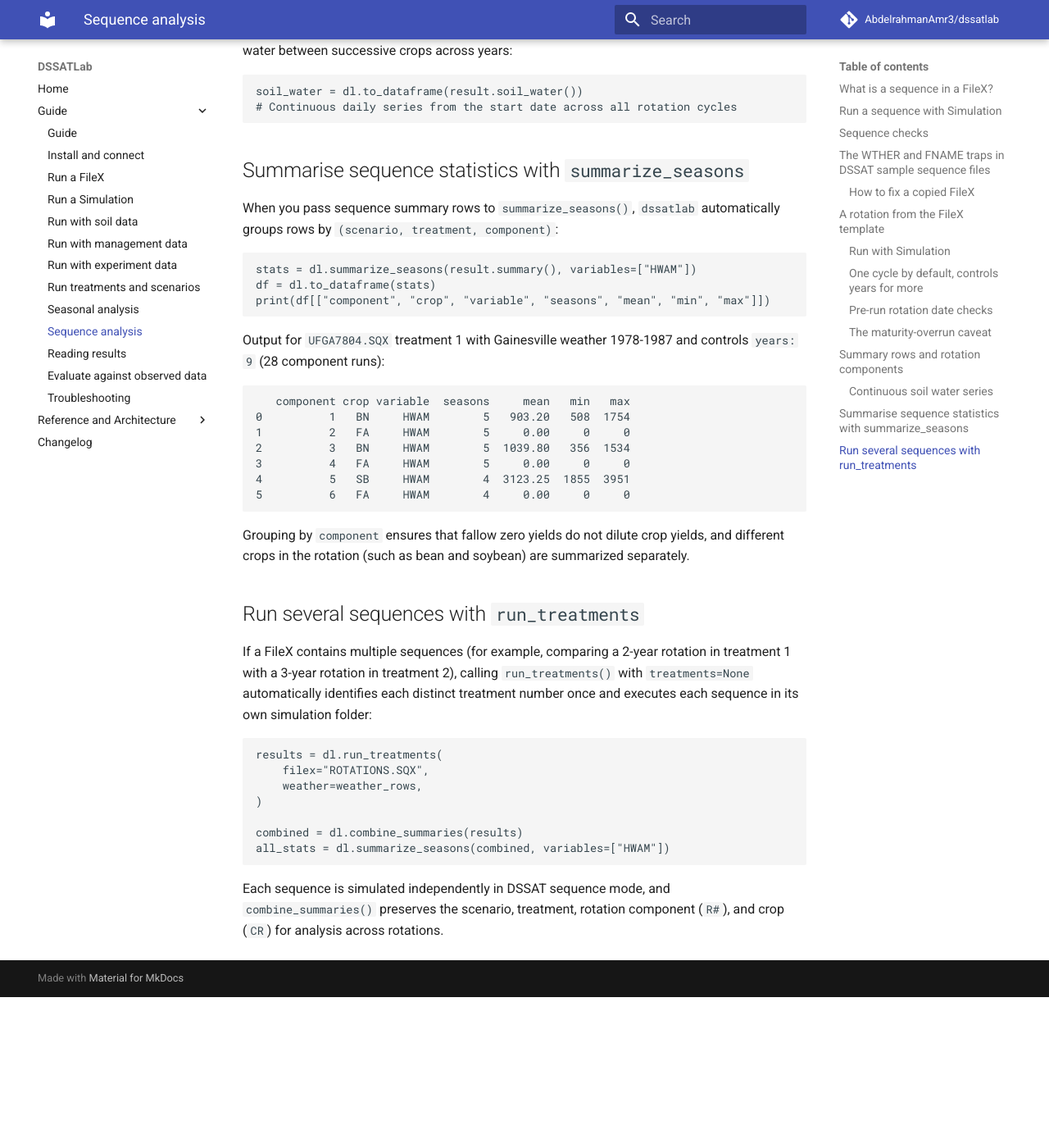
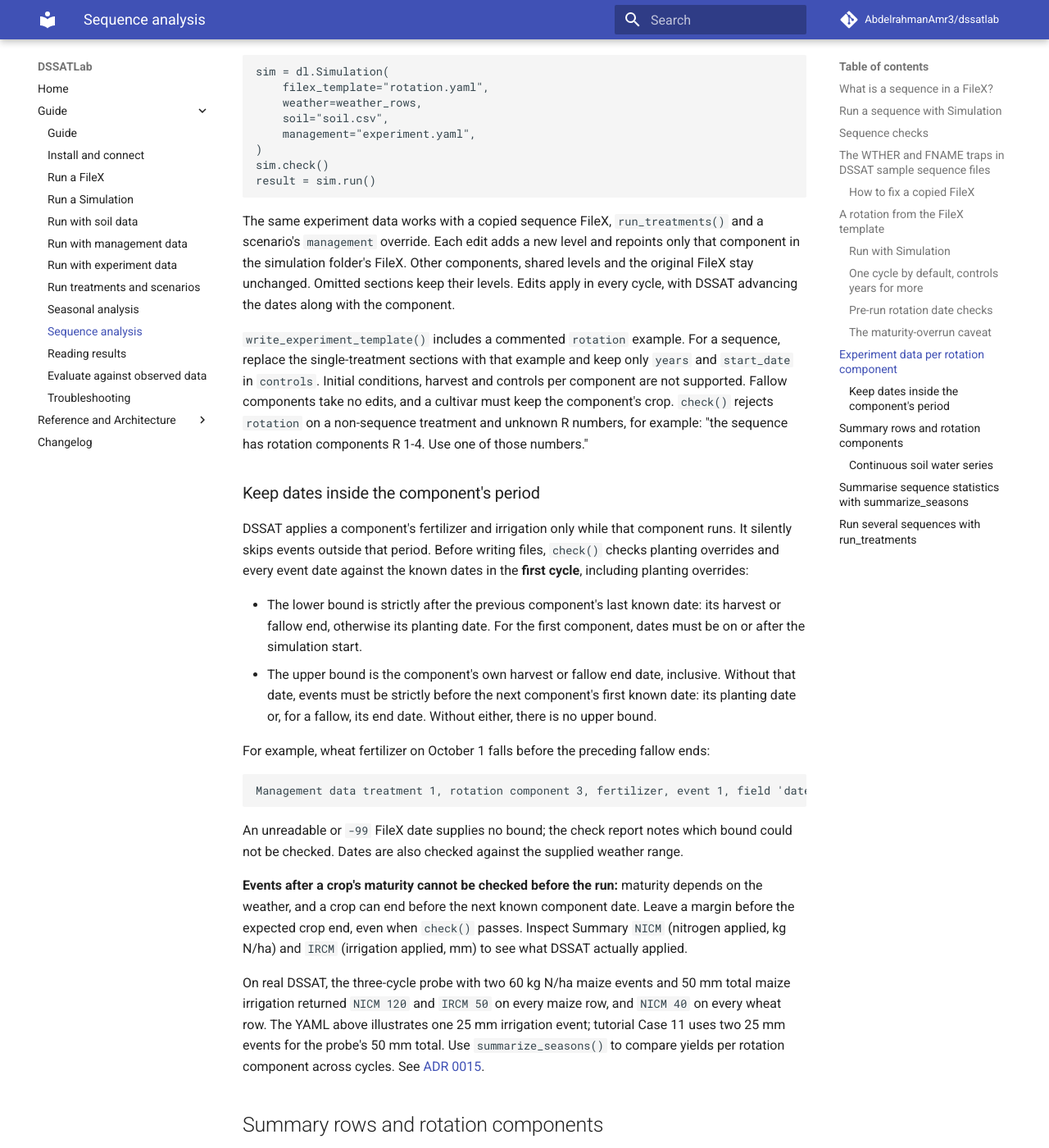
Before and after one commit to AbdelrahmanAmr3/dssatlab, an MkDocs documentation site: the page built from docs/guide/sequence.md, in a window 1280 px wide and 1400 px high, scrolled down 7086 px. Shown: the whole window at 82% size. Built offline with MkDocs 1.6.1 and Material for MkDocs 9.7.7, drawn with Linux system fonts in a browser that asks for light colours; comment, search, counter and statistics services are not loaded; before the commit the page ends 8302 px from its top, so only the background shows below that; some of the changed text lies outside the part shown.

Commit message:
Docs, tutorial Case 11, changelog and version 0.13.2
Closes #151

Co-Authored-By: Claude Opus 5.5 <noreply@anthropic.com>

````diff
--- a/docs/guide/sequence.md
+++ b/docs/guide/sequence.md
@@ -75,11 +75,7 @@ Because DSSAT's sequence mode has strict formatting and execution constraints, `
    FileX NYERS 10: the sequence runs from 1978-04-20 through 1988-04-18, after the weather data ends (1987-12-31). Supply weather through 1988-04-18, or fewer years.
    ```
    If `years` was set via experiment data controls, the prefix is `Controls years 10: ...`.
-6. **Experiment data restrictions**: For a sequence, experiment data currently accepts only `controls` with `years` and/or `start_date` (applied to a copy of the first component's controls level):
-   ```text
-   Treatment 1 is a sequence of 6 rotation components; experiment data for a sequence takes only controls years and start_date. Edit the components in the FileX for other changes.
-   ```
-   To modify cultivars, planting dates, or fertilizer for individual rotation components, edit them directly in the FileX.
+6. **Experiment data restrictions**: A sequence entry accepts `controls` with `years` and/or `start_date`, and `rotation` for edits to individual crop components. Controls apply to a copy of the first component's controls level. See [Experiment data per rotation component](#experiment-data-per-rotation-component) for the supported sections and date checks.
 
 ## The WTHER and FNAME traps in DSSAT sample sequence files
 
@@ -195,7 +191,7 @@ sim = dl.Simulation(
 result = sim.run()
 ```
 
-With `years: 3`, the rotation runs for 3 full cycles, returning 12 summary rows cycling through components 1–4. Experiment data for a rotation template is restricted to controls `years` and `start_date` (modifying management for individual rotation components via experiment data is deferred to v0.13.2). You can also run a rotation template with `run_treatments(filex_template=rotation)`.
+With `years: 3`, the rotation runs for 3 full cycles, returning 12 summary rows cycling through components 1–4. Experiment data can also edit individual crop components through `rotation`, as described below. You can also run a rotation template with `run_treatments(filex_template=rotation)`.
 
 ### Pre-run rotation date checks
 
@@ -223,6 +219,95 @@ To protect against silent year skips, `dssatlab` validates all calendar dates be
 ### The maturity-overrun caveat
 
 When a crop is harvested at maturity (`harvest_date` omitted), DSSAT determines its actual harvest date dynamically based on weather conditions during simulation. In certain weather years, crop development may be delayed, causing the crop to mature after the next component's calendar date. When this happens, DSSAT moves the next component forward by an entire year. Because weather-driven maturity cannot be predicted prior to the run, this overrun cannot be caught by pre-run checks. To prevent unintended year shifts, specify an explicit `harvest_date` or leave an adequate buffer margin (such as a fallow period) before the following crop.
+
+## Experiment data per rotation component
+
+Give each crop its own planting, cultivar, fertilizer or irrigation in experiment data. Put
+`rotation` beside `controls` under the treatment number: it is a dictionary keyed by the
+rotation component's **R number**, as shown in the FileX TREATMENTS row and Summary's `R#`.
+For a rotation FileX template, R 1 is the first entry of the template's `rotation` list,
+R 2 the second, and so on. A copied FileX keeps its own R numbers.
+
+For the maize, fallow, wheat, fallow sequence above, save this as `experiment.yaml`:
+
+```yaml
+treatments:
+  1:
+    controls: {years: 3}
+    rotation:
+      1:
+        fertilizer:
+          - {date: "1978-03-15", material: FE005, application: AP001, depth: 5, n: 60}
+          - {date: "1978-04-20", material: FE005, application: AP001, depth: 5, n: 60}
+        irrigation:
+          - {date: "1978-05-01", amount: 25, method: IR001}
+      3:
+        cultivar: {crop: WH, code: IB1500}
+        fertilizer:
+          - {date: "1978-11-15", material: FE005, application: AP001, depth: 5, n: 40}
+```
+
+Each component takes optional `planting`, `cultivar`, `fertilizer` and `irrigation` with the
+same fields, units and checks as a [single treatment](experiment.md). Pass the YAML path or
+an equivalent Python dict through `management=`:
+
+```python
+sim = dl.Simulation(
+    filex_template="rotation.yaml",
+    weather=weather_rows,
+    soil="soil.csv",
+    management="experiment.yaml",
+)
+sim.check()
+result = sim.run()
+```
+
+The same experiment data works with a copied sequence FileX, `run_treatments()` and a
+scenario's `management` override. Each edit adds a new level and repoints only that
+component in the simulation folder's FileX. Other components, shared levels and the
+original FileX stay unchanged. Omitted sections keep their levels. Edits apply in every
+cycle, with DSSAT advancing the dates along with the component.
+
+`write_experiment_template()` includes a commented `rotation` example. For a sequence,
+replace the single-treatment sections with that example and keep only `years` and
+`start_date` in `controls`. Initial conditions, harvest and controls per component are
+not supported. Fallow components take no edits, and a cultivar must keep the component's
+crop. `check()` rejects `rotation` on a non-sequence treatment and unknown R numbers, for
+example: "the sequence has rotation components R 1-4. Use one of those numbers."
+
+### Keep dates inside the component's period
+
+DSSAT applies a component's fertilizer and irrigation only while that component runs.
+It silently skips events outside that period. Before writing files, `check()` checks
+planting overrides and every event date against the known dates in the **first cycle**,
+including planting overrides:
+
+- The lower bound is strictly after the previous component's last known date: its harvest
+  or fallow end, otherwise its planting date. For the first component, dates must be on
+  or after the simulation start.
+- The upper bound is the component's own harvest or fallow end date, inclusive. Without
+  that date, events must be strictly before the next component's first known date: its
+  planting date or, for a fallow, its end date. Without either, there is no upper bound.
+
+For example, wheat fertilizer on October 1 falls before the preceding fallow ends:
+
+```text
+Management data treatment 1, rotation component 3, fertilizer, event 1, field 'date': 1978-10-01 is not after rotation component 2's end (1978-11-14). DSSAT applies a component's events only while it runs and would skip this one without a warning. Move the date into the component's period.
+```
+
+An unreadable or `-99` FileX date supplies no bound; the check report notes which bound
+could not be checked. Dates are also checked against the supplied weather range.
+
+**Events after a crop's maturity cannot be checked before the run:** maturity depends on
+the weather, and a crop can end before the next known component date. Leave a margin
+before the expected crop end, even when `check()` passes. Inspect Summary `NICM` (nitrogen
+applied, kg N/ha) and `IRCM` (irrigation applied, mm) to see what DSSAT actually applied.
+
+On real DSSAT, the three-cycle probe with two 60 kg N/ha maize events and 50 mm total maize
+irrigation returned `NICM 120` and `IRCM 50` on every maize row, and `NICM 40` on every wheat
+row. The YAML above illustrates one 25 mm irrigation event; tutorial Case 11 uses two
+25 mm events for the probe's 50 mm total. Use `summarize_seasons()` to compare yields per
+rotation component across cycles. See [ADR 0015](../adr/0015-experiment-data-per-rotation-component.md).
 
 ## Summary rows and rotation components
 
--- a/mkdocs.yml
+++ b/mkdocs.yml
@@ -58,6 +58,7 @@ nav:
           - adr/0012-seasons-through-nyers-no-batch-mode.md
           - adr/0013-sequences-run-in-mode-q-through-a-batch-file.md
           - adr/0014-rotation-in-the-filex-template.md
+          - adr/0015-experiment-data-per-rotation-component.md
       - Testing and CI: reference/testing-ci.md
       - Releasing: reference/releasing.md
       - Roadmap: reference/roadmap.md
--- a/pyproject.toml
+++ b/pyproject.toml
@@ -4,7 +4,7 @@ build-backend = "setuptools.build_meta"
 
 [project]
 name = "dssatlab"
-version = "0.13.1"
+version = "0.13.2"
 description = "A small Python interface to DSSAT-CSM: find or build DSSAT, run a FileX, or run a simulation from your own weather data."
 readme = "README.md"
 requires-python = ">=3.10"
--- a/src/dssatlab/__init__.py
+++ b/src/dssatlab/__init__.py
@@ -32,4 +32,4 @@ __all__ = ["DSSATError", "DSSATInstallError", "DSSATNotFoundError", "DSSATRunErr
            "run_treatments", "combine_summaries", "summarize_seasons", "write_scenario_template",
            ]
 
-__version__ = "0.13.1"
+__version__ = "0.13.2"
````
Also changed, not shown: CHANGELOG.md (+15 -0 lines), README.md (+1 -1 lines), docs/guide/experiment.md (+10 -0 lines), docs/reference/decisions.md (+1 -0 lines), docs/reference/roadmap.md (+1 -1 lines), 2 other files.
